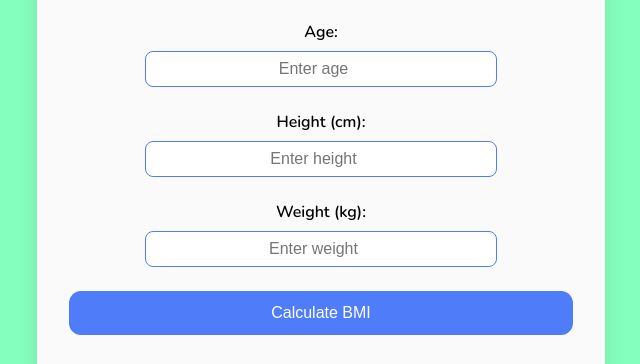
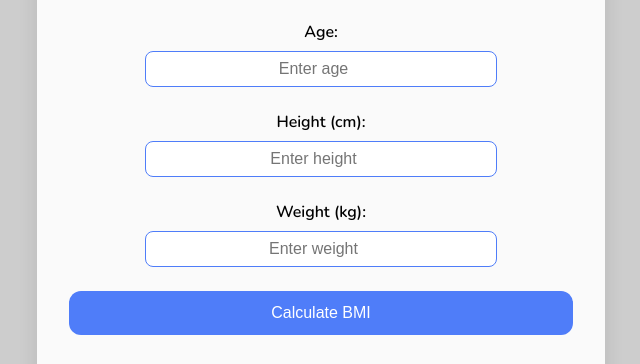
Before and after one commit to tobolovskaya/BMI-Calculator, a plain HTML site: page index.html in a window 1280 px wide. Shown: the part 208-572 px from the top of the page, without its empty margins (319-959 px from the left). Drawn offline with nearby package versions, Linux system fonts and the light colour scheme.

Commit message:
Update styles.css

```diff
--- a/styles.css
+++ b/styles.css
@@ -8,7 +8,7 @@
 
 body {
   font-family: 'Nunito', sans-serif;
-  background-color: #85ffbd;
+  background-color: #cdcdcd;
   color: #000;
   transition: background-color 0.3s ease, color 0.3s ease;
   min-height: 100vh;
```
